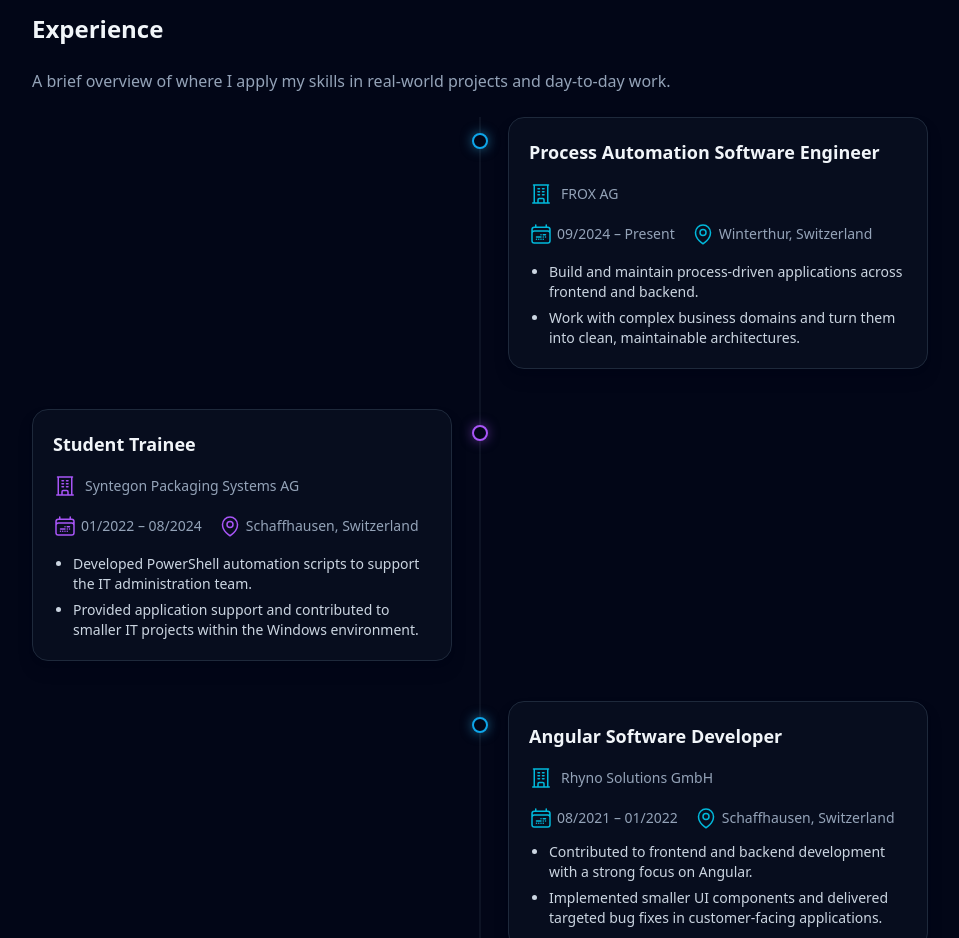
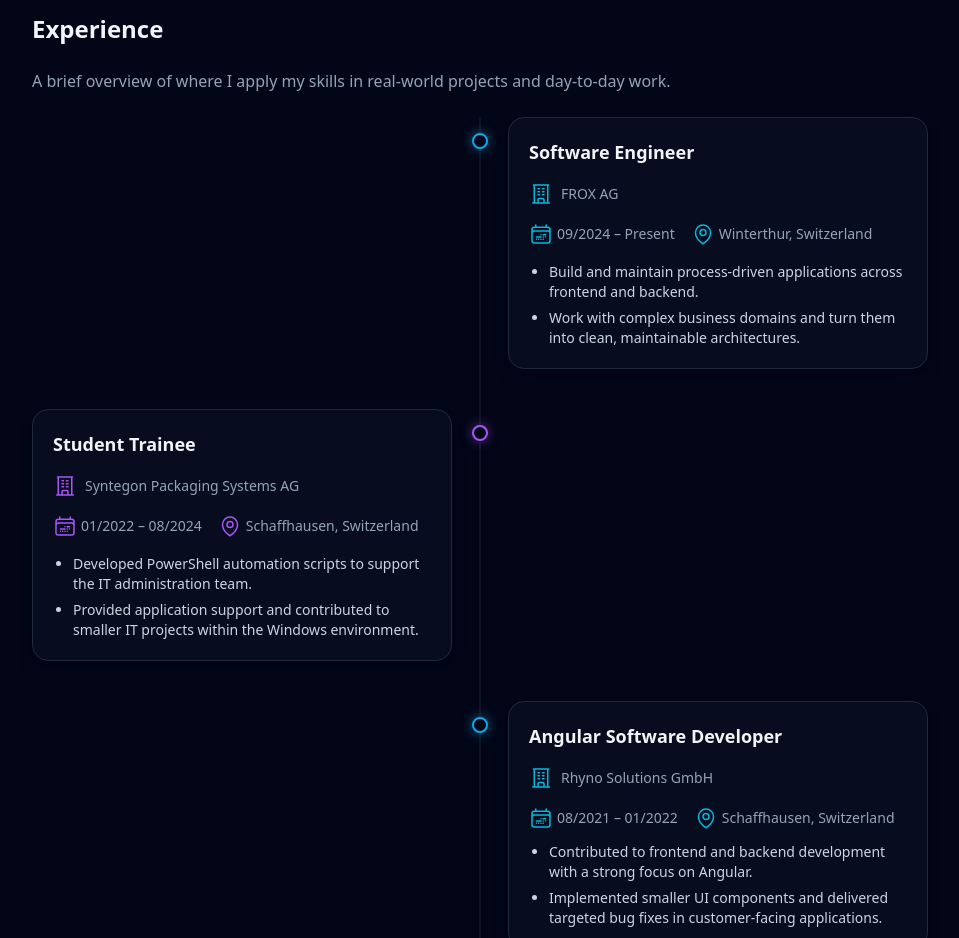
Before and after one commit to apicenev/apicella-dev, a website: page index.html in a window 1280 px wide. Shown: the part 2540-3478 px from the top of the page, without its empty margins (160-1119 px from the left). Drawn offline with Linux system fonts and the light colour scheme.

Commit message:
adjust job description

```diff
--- a/src/partials/experience.html
+++ b/src/partials/experience.html
@@ -11,7 +11,7 @@
       <article class="relative flex lg:justify-end">
         <div class="absolute left-4 top-4 h-4 w-4 -translate-x-1/2 rounded-full border-2 border-sky-500 bg-slate-950 shadow-[0_0_12px_rgba(56,189,248,0.5)] lg:left-1/2" aria-hidden="true"></div>
         <div class="ml-10 lg:ml-0 w-full lg:w-[min(420px,100%)] rounded-2xl border border-slate-800 bg-slate-900/40 p-4 lg:p-5 shadow-lg shadow-slate-950/40" >
-            <h3 class="text-base lg:text-lg font-semibold mb-4">Process Automation Software Engineer</h3>
+            <h3 class="text-base lg:text-lg font-semibold mb-4">Software Engineer</h3>
             <div class="flex items-center gap-2 text-xs lg:text-sm text-[oklch(71.5%_0.143_215.221)] mb-4">
                 <svg xmlns="http://www.w3.org/2000/svg" fill="none" viewBox="0 0 24 24" stroke-width="1.5" stroke="currentColor" class="size-6">
                     <path stroke-linecap="round" stroke-linejoin="round" d="M3.75 21h16.5M4.5 3h15M5.25 3v18m13.5-18v18M9 6.75h1.5m-1.5 3h1.5m-1.5 3h1.5m3-6H15m-1.5 3H15m-1.5 3H15M9 21v-3.375c0-.621.504-1.125 1.125-1.125h3.75c.621 0 1.125.504 1.125 1.125V21" />
```
